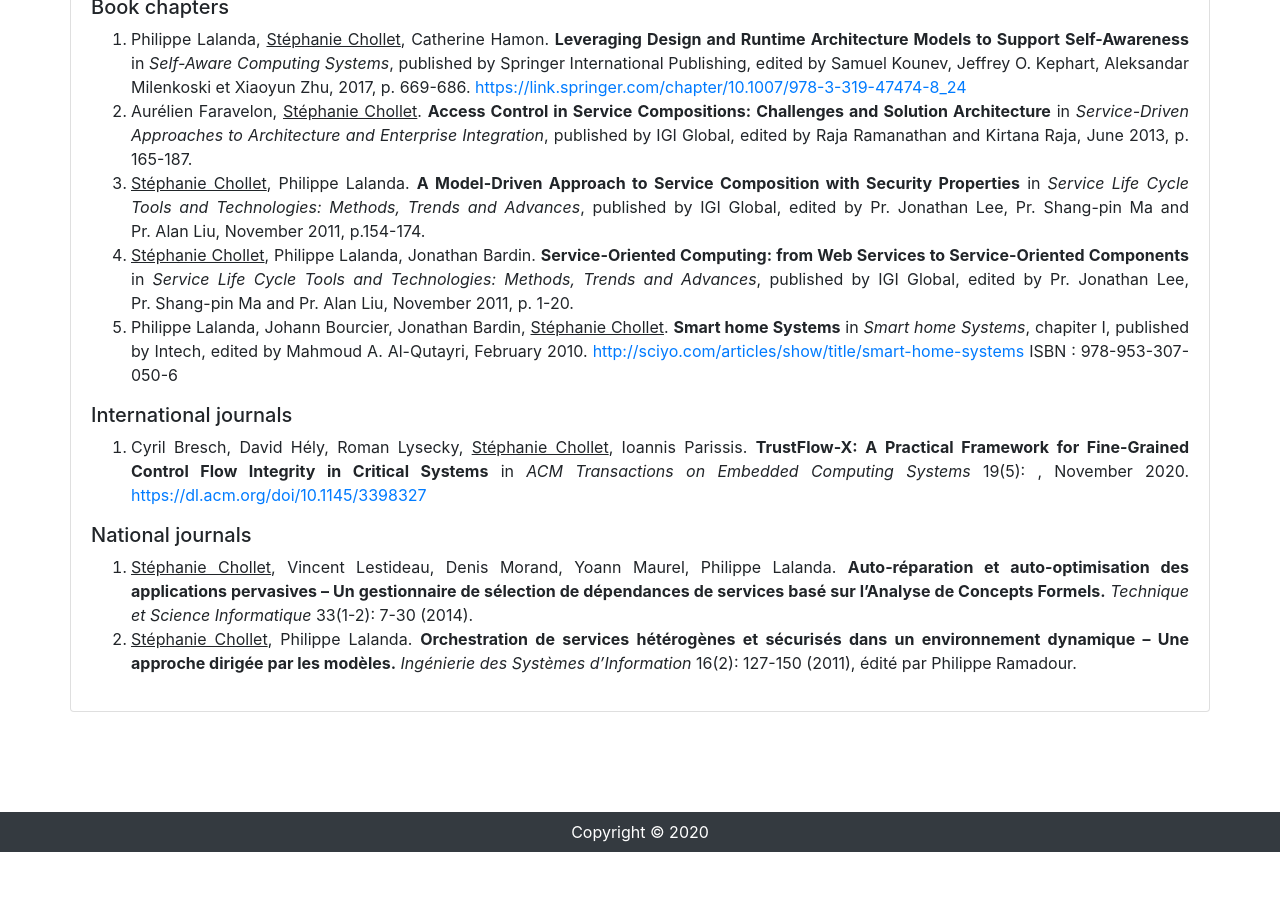
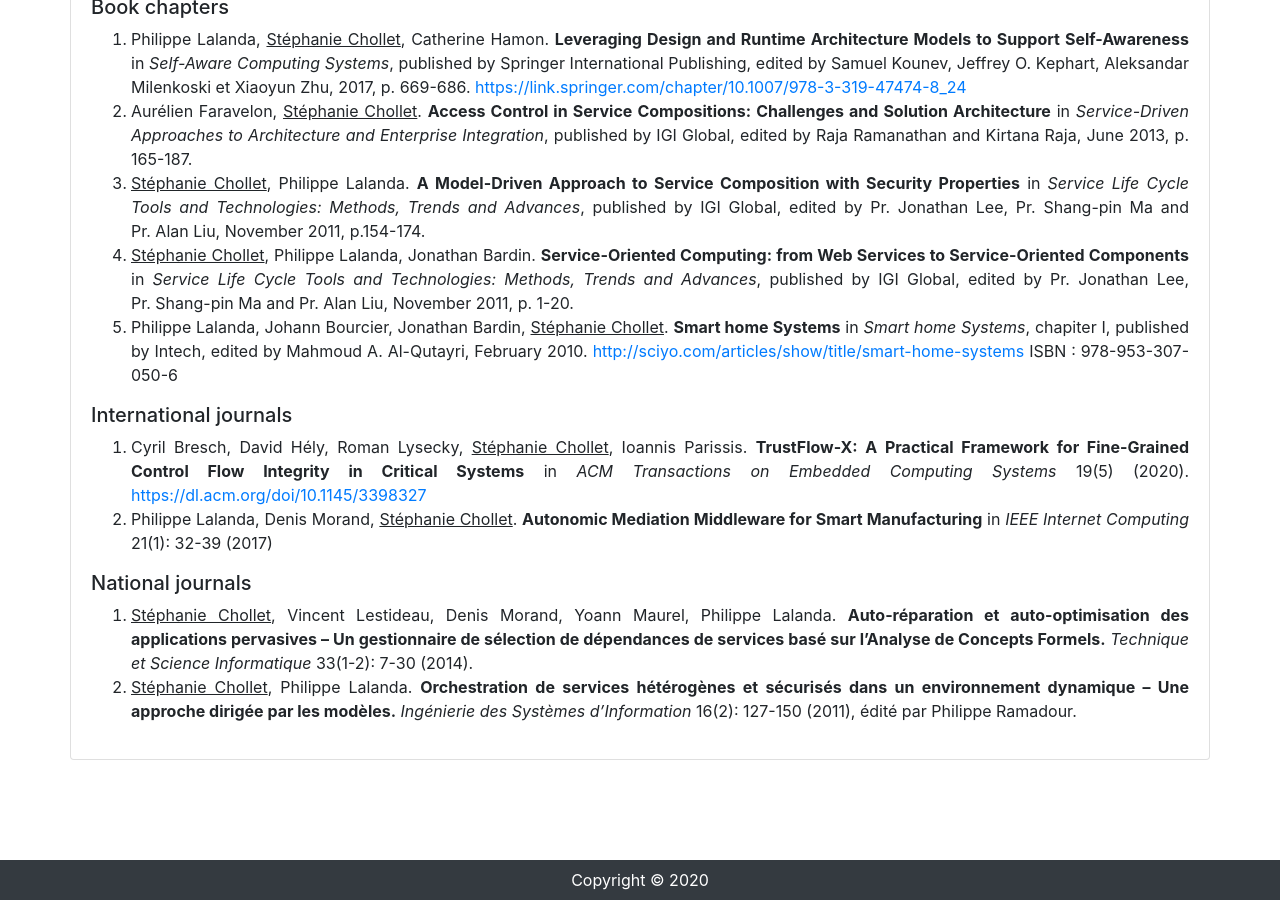
Before and after one commit to schollet/homepage, a Jekyll site: the page built from index.html, in a window 1280 px wide and 900 px high, scrolled down 961 px. Built offline with Jekyll 4.4.1, drawn with Linux system fonts in a browser that asks for light colours; before the commit the page ends 1813 px from its top, so only the background shows below that.

Commit message:
Update index.html

```diff
--- a/index.html
+++ b/index.html
@@ -104,7 +104,8 @@ layout: default
 
 		<h5>International journals</h5>
 		<ol style="text-align: justify">
-			<li> Cyril Bresch, David Hély, Roman Lysecky, <span style="text-decoration: underline">Stéphanie Chollet</span>, Ioannis Parissis. <b> TrustFlow-X: A Practical Framework for Fine-Grained Control Flow Integrity in Critical Systems</b> in <i>ACM Transactions on Embedded Computing Systems</i> 19(5): , November 2020. <a href="https://dl.acm.org/doi/10.1145/3398327">https://dl.acm.org/doi/10.1145/3398327</a>
+			<li> Cyril Bresch, David Hély, Roman Lysecky, <span style="text-decoration: underline">Stéphanie Chollet</span>, Ioannis Parissis. <b>TrustFlow-X: A Practical Framework for Fine-Grained Control Flow Integrity in Critical Systems</b> in <i>ACM Transactions on Embedded Computing Systems</i> 19(5) (2020). <a href="https://dl.acm.org/doi/10.1145/3398327">https://dl.acm.org/doi/10.1145/3398327</a>
+		        <li>Philippe Lalanda, Denis Morand, <span style="text-decoration: underline">Stéphanie Chollet</span>. <b>Autonomic Mediation Middleware for Smart Manufacturing</b> in <i>IEEE Internet Computing</i> 21(1): 32-39 (2017)</li>
 		</ol>
 
 
```
